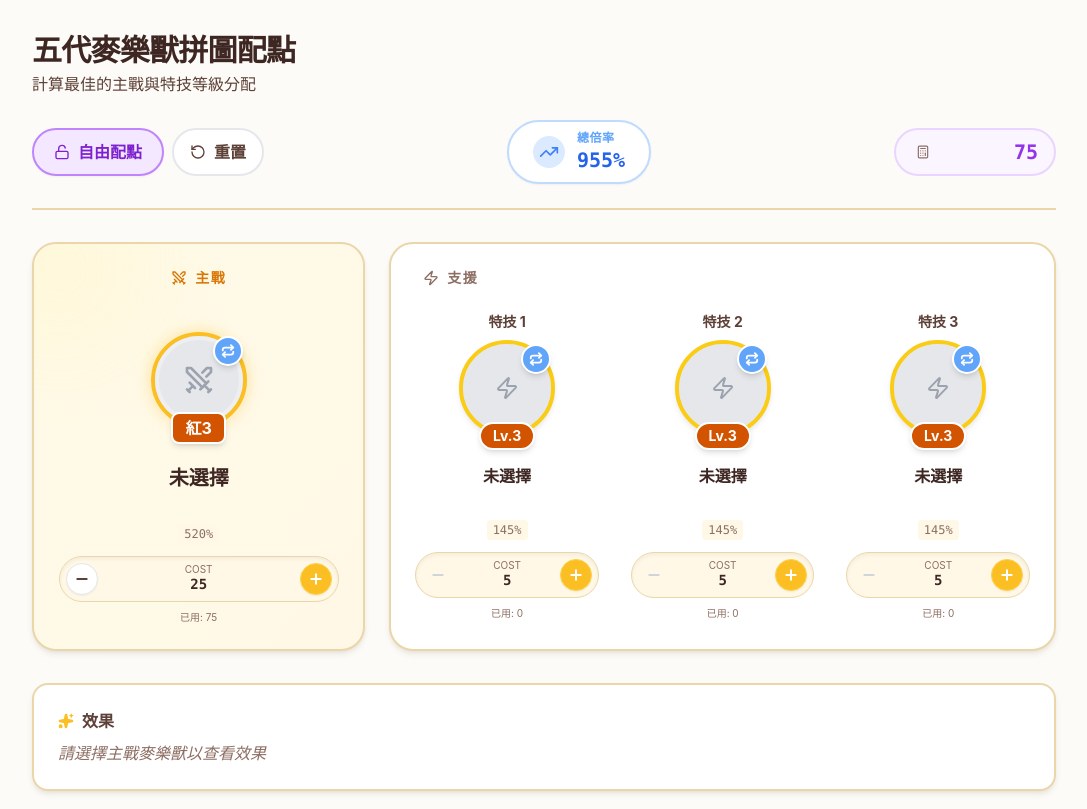
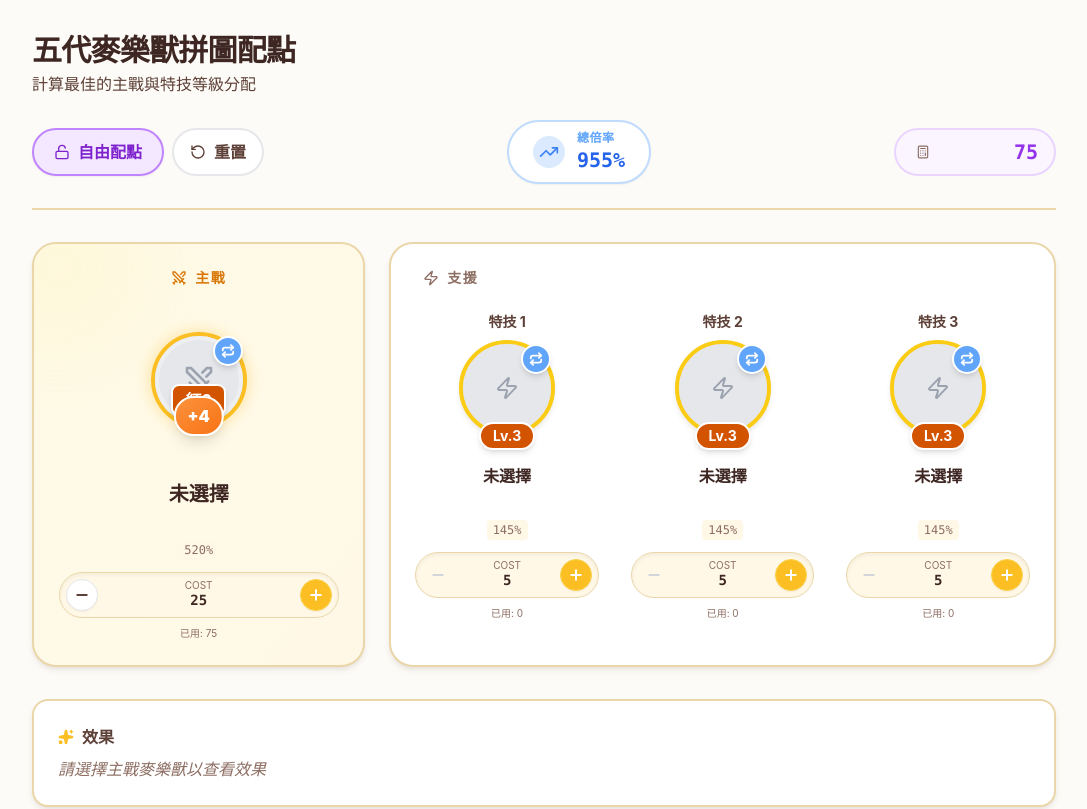
Before and after one commit to tw092669-ctrl/26cm, a React (Vite) app: page / in a window 1280 px wide. Shown: the top 809 px of the page, without its empty margins (96-1183 px from the left). Built offline with nearby package versions, Linux system fonts and the light colour scheme.

Commit message:
倍率加成顯示

```diff
--- a/App.tsx
+++ b/App.tsx
@@ -140,6 +140,16 @@ const App: React.FC = () => {
     console.log('主战等级:', mainLevel, '主战倍率:', result);
     return result;
   }, [mainLevel]);
+
+  // Calculate main battle bonus number based on multiplier
+  const mainBonus = useMemo(() => {
+    if (mainMultiplier === 400) return 2;
+    if (mainMultiplier === 520) return 4;
+    if (mainMultiplier === 640) return 6;
+    if (mainMultiplier === 700) return 7;
+    if (mainMultiplier === 760) return 8;
+    return undefined;
+  }, [mainMultiplier]);
 
   const skillData = useMemo(() => {
     return skillLevels.map((baseLevel, index) => {
@@ -440,6 +450,7 @@ const App: React.FC = () => {
                         showCharacterName={true}
                         isMain={true}
                         multiplier={mainMultiplier}
+                        mainBonus={mainBonus}
                     />
                 </div>
               </div>
--- a/components/StatControl.tsx
+++ b/components/StatControl.tsx
@@ -25,6 +25,7 @@ interface StatControlProps {
   multiplier: number;
   eternalBonusActive?: boolean; // Green +1
   synergyBonusCount?: number;   // Yellow +1
+  mainBonus?: number; // Main battle bonus number (+2, +4, +6, +7, +8)
 }
 
 export const StatControl: React.FC<StatControlProps> = ({
@@ -44,7 +45,8 @@ export const StatControl: React.FC<StatControlProps> = ({
   isMain = false,
   multiplier,
   eternalBonusActive = false,
-  synergyBonusCount = 0
+  synergyBonusCount = 0,
+  mainBonus
 }) => {
 
   // Extract just the number or short text for the badge
@@ -91,6 +93,13 @@ export const StatControl: React.FC<StatControlProps> = ({
           )}
         </button>
 
+        {/* Main Battle Bonus Badge - Positioned below avatar like in the image */}
+        {isMain && mainBonus && (
+          <div className="absolute -bottom-1 lg:-bottom-2 left-1/2 transform -translate-x-1/2 z-30 bg-gradient-to-br from-orange-400 to-orange-500 text-white font-black text-xs lg:text-base px-2 lg:px-3 py-1 lg:py-1.5 rounded-full shadow-lg border-2 border-white">
+            +{mainBonus}
+          </div>
+        )}
+
         {/* Change Icon (Blue Circle with Arrows) */}
         <button
             onClick={onIconClick}
@@ -100,8 +109,8 @@ export const StatControl: React.FC<StatControlProps> = ({
             <Repeat className="w-3 h-3 lg:w-3.5 lg:h-3.5" strokeWidth={3} />
         </button>
 
-        {/* Level Badge */}
-        <div className={`absolute bottom-0 left-1/2 transform -translate-x-1/2 translate-y-1/2 z-20 flex flex-col items-center w-full`}>
+        {/* Level Badge - Adjusted position when mainBonus is present */}
+        <div className={`absolute ${isMain && mainBonus ? 'bottom-5 lg:bottom-7' : 'bottom-0'} left-1/2 transform -translate-x-1/2 translate-y-1/2 z-20 flex flex-col items-center w-full`}>
            {isMain ? (
                // Diamond shape for Main
                <div className="relative flex items-center justify-center">
@@ -118,8 +127,8 @@ export const StatControl: React.FC<StatControlProps> = ({
         </div>
       </div>
 
-      {/* Spacer for badge overflow */}
-      <div className={`${isMain ? 'h-4 lg:h-6' : 'h-3 lg:h-4'}`}></div>
+      {/* Spacer for badge overflow - Extra space when mainBonus is present */}
+      <div className={`${isMain && mainBonus ? 'h-8 lg:h-10' : isMain ? 'h-4 lg:h-6' : 'h-3 lg:h-4'}`}></div>
 
       {/* Character Name & Bonuses */}
       <div className="text-center mb-1 lg:mb-2 w-full">
```
